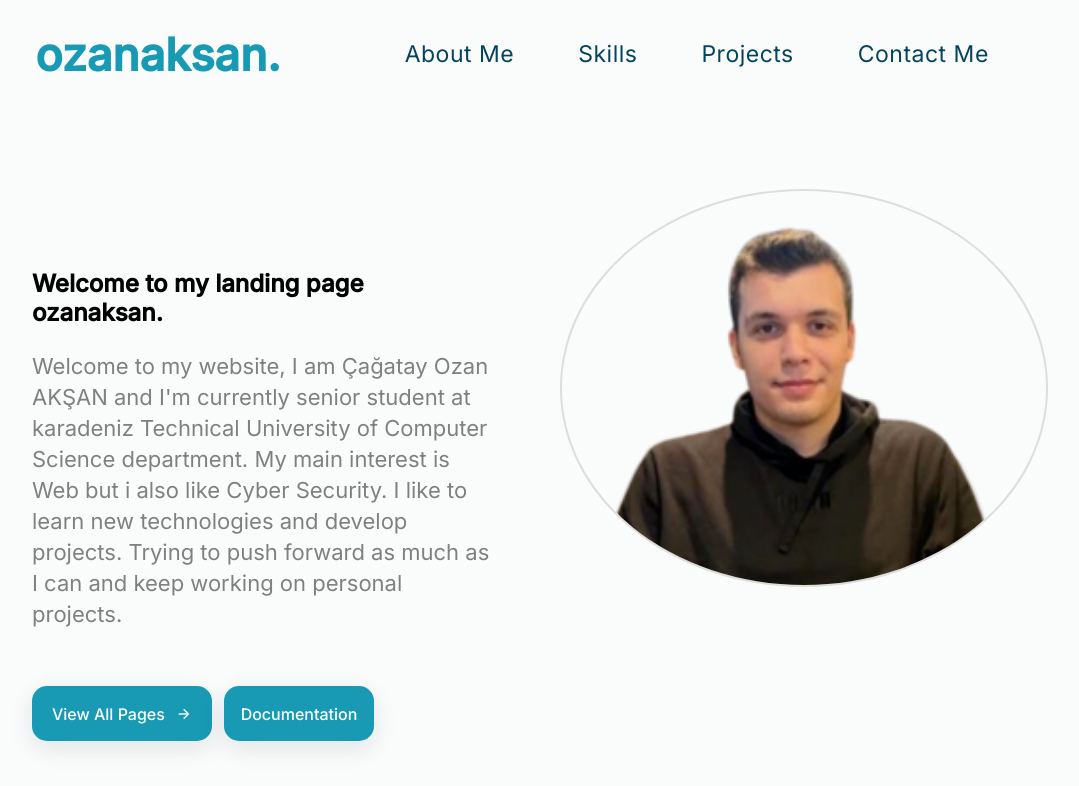
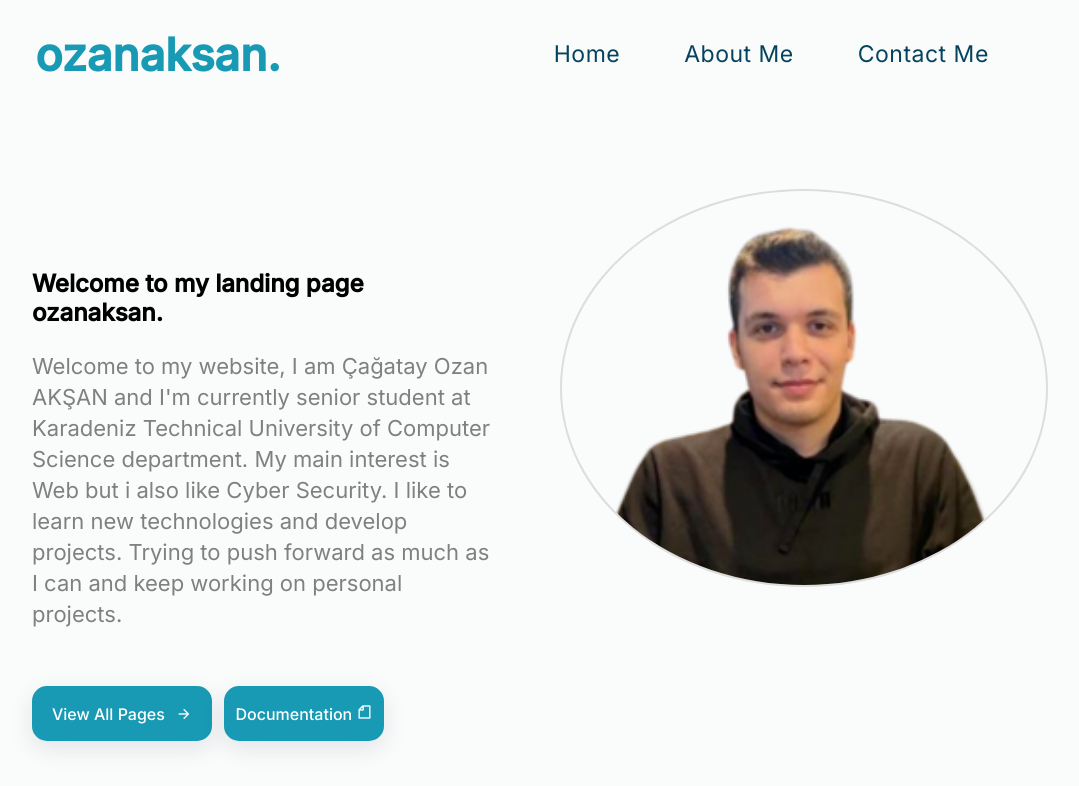
Before and after one commit to ozanaksan/Personal-Website, a plain HTML site: page index.html in a window 1280 px wide. Shown: the whole page, without its empty margins (112-1191 px from the left). Drawn offline with nearby package versions, Linux system fonts and the light colour scheme.

Commit message:
Added new pages and customized home page

```diff
--- a/css/style.css
+++ b/css/style.css
@@ -185,7 +185,7 @@ button{
     transition: box-shadow 0.25s ease, transform 0.25s ease;
 }
 .documentation_btn{
-    width: 150px;
+    width: 160px;
     height: 55px;
     font-size: 16px;
     font-weight: 500;
--- a/index.html
+++ b/index.html
@@ -27,16 +27,13 @@
 
                 <ul class="nav_menu_list">
                     <li class="nav_menu_item">
-                        <a href="#" class="nav_menu_link">About Me</a>
+                        <a href="index.html" class="nav_menu_link">Home</a>
                     </li>
                     <li class="nav_menu_item">
-                        <a href="#" class="nav_menu_link">Skills</a>
+                        <a href="about.html" class="nav_menu_link">About Me</a>
                     </li>
                     <li class="nav_menu_item">
-                        <a href="#" class="nav_menu_link">Projects</a>
-                    </li>
-                    <li class="nav_menu_item">
-                        <a href="#" class="nav_menu_link">Contact Me</a>
+                        <a href="contact.html" class="nav_menu_link">Contact Me</a>
                     </li>
                 </ul>
             </div>
@@ -55,7 +52,7 @@
                         <br>
                     </h1>
                     <p class="info-text">
-                        Welcome to my website, I am Çağatay Ozan AKŞAN and I'm currently senior student at karadeniz Technical University of Computer Science department.
+                        Welcome to my website, I am Çağatay Ozan AKŞAN and I'm currently senior student at Karadeniz Technical University of Computer Science department.
                         My main interest is Web but i also like Cyber Security.
                         I like to learn new technologies and develop projects.
                         Trying to push forward as much as I can and keep working on personal projects.
@@ -65,10 +62,12 @@
                     <div class="btn_wrapper">
                         <button class="btn view_more_btn">
                             view all pages <i class="ri-arrow-right-line"></i>
+
                         </button>
 
                         <button class="btn documentation_btn">
-                            documentation
+                            <a href="cagatayozanaksancv202212.pdf" target="_blank" style="color: white">documentation</a>
+                            <i class="ri-file-line"></i>
                         </button>
                     </div>
                 </div>
```
Also changed, not shown: about.html (added, +10 -0 lines), contact.html (added, +10 -0 lines), 1 other file.
